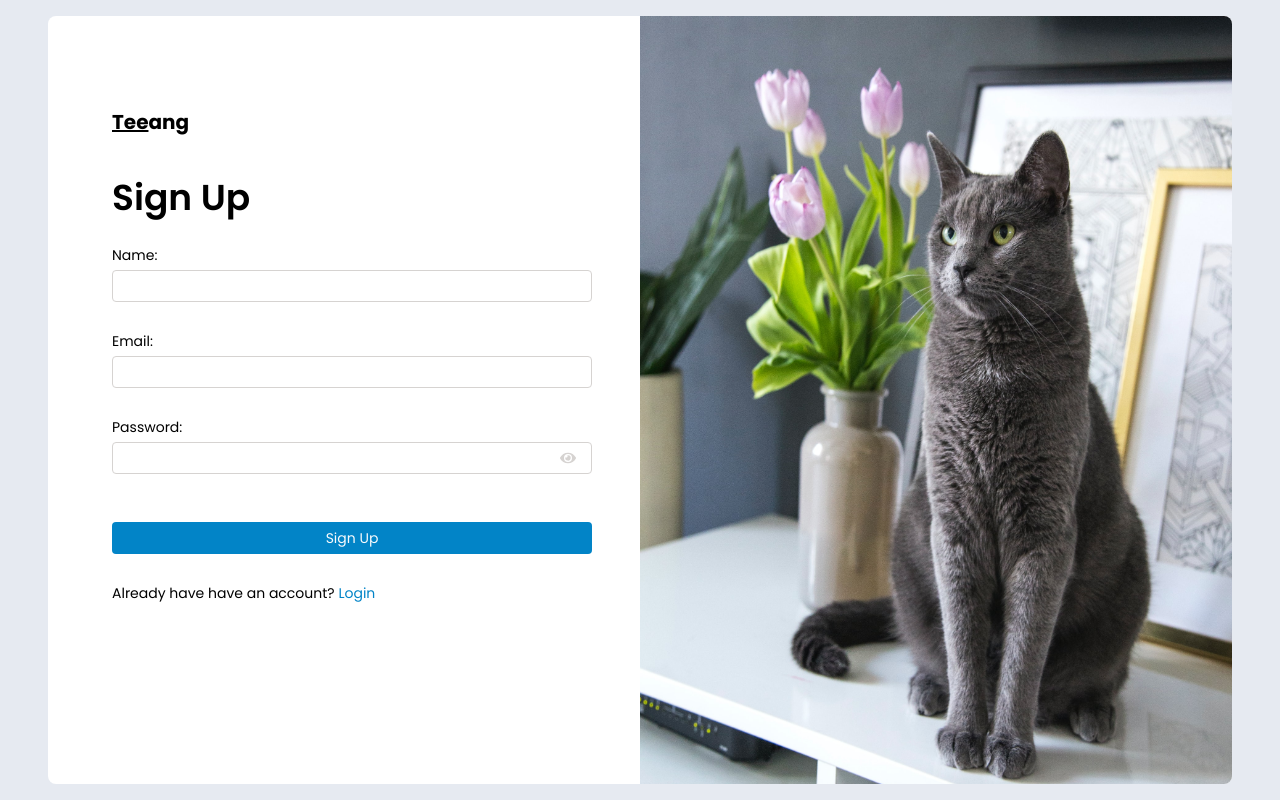
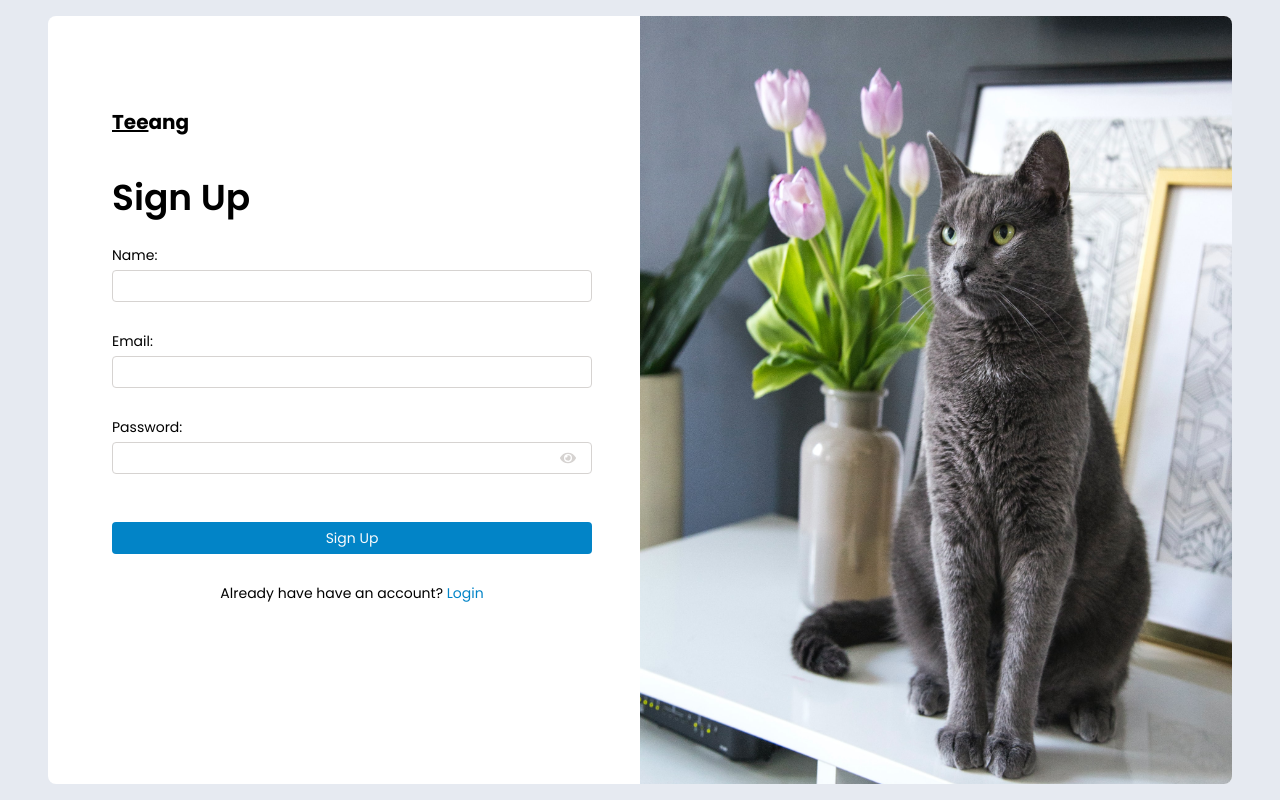
Before and after one commit to davidtaing/login-signup, a Next.js app: page /signup in a window 1280 px wide. Built offline with nearby package versions, Linux system fonts and the light colour scheme.

Commit message:
Center Text

```diff
--- a/src/pages/login.tsx
+++ b/src/pages/login.tsx
@@ -32,7 +32,7 @@ const Login: NextPage = () => {
           Login
         </CTAButton>
       </form>
-      <p className="mt-8 text-sm leading-none">
+      <p className="mt-8 text-sm leading-none text-center">
         Don&apos;t have have an account yet?{" "}
         <Link href="/signup">
           <StyledLink>Signup</StyledLink>
--- a/src/pages/signup.tsx
+++ b/src/pages/signup.tsx
@@ -24,7 +24,7 @@ const Signup: NextPage = () => {
           Sign Up
         </CTAButton>
       </form>
-      <p className="mt-8 text-sm leading-none">
+      <p className="mt-8 text-sm leading-none text-center">
         Already have have an account?{" "}
         <Link href="/login">
           <StyledLink>Login</StyledLink>
```
